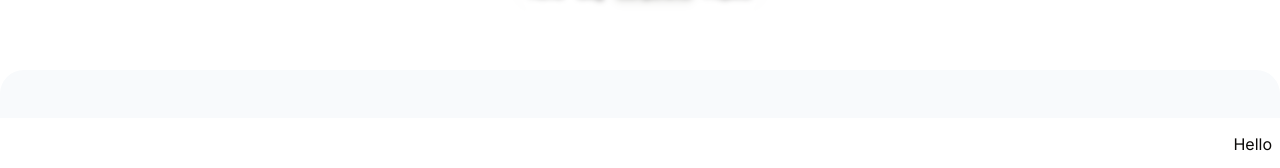
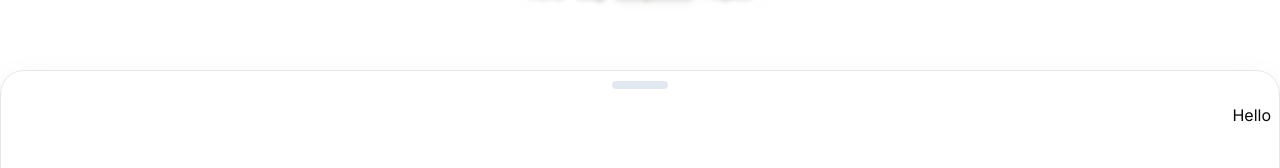
Before and after one commit to prasenjitpawar22/profile-web, a Next.js app: page /components in a window 1280 px wide. Both pictures are taken after a click on the button "Click". Shown: the part 130-298 px from the top of the page. Built offline with nearby package versions, Linux system fonts and the light colour scheme.

Commit message:
portal need to add

```diff
--- a/app/components/page.tsx
+++ b/app/components/page.tsx
@@ -1,6 +1,6 @@
 'use client'
 
-import { useBreakToastContext } from '@/components/break-toast/provider'
+import { useBreakToastContext } from '@/components/drawer-blur/provider'
 import { Button } from '@/components/ui/button'
 import { CardsShuffle } from '@/components/weekend-components/cards-shuffle'
 import DiscoButton from '@/components/weekend-components/disco-button'
--- a/app/layout.tsx
+++ b/app/layout.tsx
@@ -2,7 +2,7 @@ import type { Metadata } from 'next'
 import { Inter } from 'next/font/google'
 import './globals.css'
 import NavBar from '@/components/navbar'
-import { BreakToastProvider } from '@/components/break-toast/provider'
+import { BreakToastProvider } from '@/components/drawer-blur/provider'
 
 const inter = Inter({ subsets: ['latin'] })
 
--- a/components/break-toast/provider.tsx
+++ b/components/drawer-blur/provider.tsx
@@ -5,6 +5,7 @@ import {
   ReactNode,
   SetStateAction,
   useContext,
+  useEffect,
   useState,
 } from 'react'
 import {
@@ -14,7 +15,6 @@ import {
   useDragControls,
   useMotionValue,
   useTransform,
-  Variants,
 } from 'framer-motion'
 import useMeasure from 'react-use-measure'
 
@@ -40,10 +40,10 @@ export function BreakToastProvider({ children }: { children: ReactNode }) {
   const dragControls = useDragControls()
   const [scope, animate] = useAnimate()
   const [drawerRef, { height }] = useMeasure()
-  const y = useMotionValue(200)
+  const y = useMotionValue(height)
 
-  const transformPage = useTransform(y, [0, 200], ['scale(0.9)', 'scale(1)'])
-  const backdropBlur = useTransform(y, [0, 200], ['blur(3px)', 'blur(0px)'])
+  const transformPage = useTransform(y, [0, height], ['scale(0.9)', 'scale(1)'])
+  const backdropBlur = useTransform(y, [0, height], ['blur(3px)', 'blur(0px)'])
 
   const handleClose = async () => {
     animate(scope.current, { opacity: [1, 0] })
@@ -54,9 +54,21 @@ export function BreakToastProvider({ children }: { children: ReactNode }) {
       y: [yStart, height],
     })
 
-    y.set(200)
+    y.set(height)
     setOpen(false)
   }
+
+  useEffect(() => {
+    if (open) {
+      document.body.style.overflow = "hidden"; // Disable scrolling
+    } else {
+      document.body.style.overflow = ""; // Re-enable scrolling
+    }
+
+    return () => {
+      document.body.style.overflow = ""; // Cleanup when component unmounts
+    };
+  }, [open]);
 
   return (
     <BreakToastContext.Provider value={{ open, setOpen }}>
@@ -67,10 +79,10 @@ export function BreakToastProvider({ children }: { children: ReactNode }) {
           transition={transition}
           initial={{ opacity: 0 }}
           animate={{ opacity: 1 }}
-          className='fixed inset-0 z-[8888]'>
+          className='fixed inset-0 z-[8888] overflow-hidden'>
           <motion.div
             onClick={handleClose}
-            className='h-screen w-full fixed z-[8888]  '
+            className='h-screen w-full fixed z-[8888]'
             style={{
               backdropFilter: backdropBlur,
               WebkitBackdropFilter: backdropBlur,
@@ -79,27 +91,29 @@ export function BreakToastProvider({ children }: { children: ReactNode }) {
               id='drawer'
               ref={drawerRef}
               onClick={(e) => e.stopPropagation()}
-              initial={{ y: 500 }}
+              initial={{ y: 100 }}
               animate={{ y: 0 }}
               drag='y'
               dragControls={dragControls}
               transition={transition}
               dragListener={false}
-              dragConstraints={{ top: 0, bottom: 0 }}
-              dragElastic={{ top: 0, bottom: 0.5 }}
+              dragConstraints={{ top: 0, bottom:0 }}
+              dragElastic={{ top: 0, bottom: 1 }}
               style={{ y }}
               onDrag={() => {
                 console.log(y.get(), 'y')
               }}
               onDragEnd={() => {
-                if (y.get() >= 100) {
+                if (y.get() >= 150) {
                   handleClose()
                 }
               }}
-              className='absolute bottom-0 h-[75vh] w-full overflow-hidden bg-white rounded-t-3xl z-[9999]'>
+              className='absolute shadow-2xl border bottom-0 h-[75vh] w-full overflow-hidden bg-white rounded-t-3xl z-[9999]'>
               <motion.button
                 onPointerDown={(e) => dragControls.start(e)}
-                className='w-full inline-flex items-center justify-center bg-slate-50 h-12'></motion.button>
+                className='w-full inline-flex items-center justify-center'>
+                <span className='h-2 w-14 rounded-full bg-slate-200'></span>
+              </motion.button>
               <div className='flex items-end justify-end p-2'>Hello</div>
             </motion.div>
           </motion.div>
@@ -107,10 +121,7 @@ export function BreakToastProvider({ children }: { children: ReactNode }) {
       )}
       <motion.div
         transition={transition}
-        // variants={variants}
-        // animate={open ? { transform: transformPage } : {}}
-        style={{ transform: transformPage }}
-        // initial={'close'}
+        style={{ transform: transformPage}}
       >
         {children}
       </motion.div>
--- a/package.json
+++ b/package.json
@@ -34,7 +34,6 @@
     "moment": "^2.30.1",
     "next": "14.2.4",
     "next-mdx-remote": "^5.0.0",
-    "node": "^20.19.0",
     "react": "^18",
     "react-dom": "^18",
     "react-markdown": "^9.0.1",
```
Also changed, not shown: 1 other file (tests, documents, lock files or other folders).
